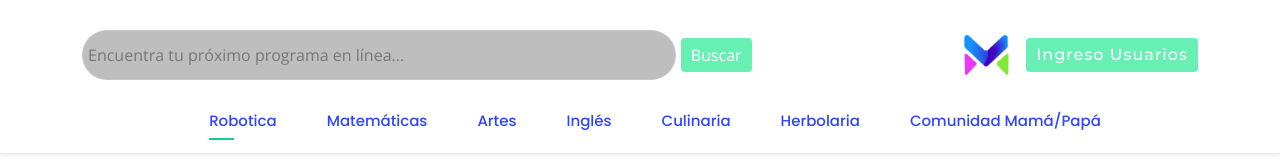
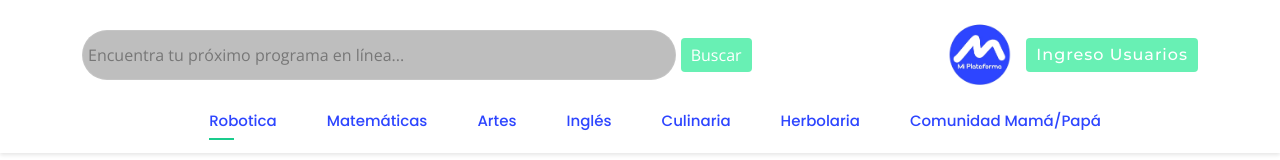
Before and after one commit to gcvanduardia/joinup-landing, a plain HTML site: page index.html in a window 1280 px wide. Shown: the top 160 px of the page. Drawn offline with nearby package versions, Linux system fonts and the light colour scheme; animation ran at ten frames a second.

Commit message:
cambio de logo

```diff
--- a/assets/css/style.css
+++ b/assets/css/style.css
@@ -218,7 +218,7 @@ h6 {
 #header .logo img {
   padding: 0;
   margin: 0;
-  max-height: 40px;
+  max-height: 70px;
 }
 
 #header .navbar {
--- a/index.html
+++ b/index.html
@@ -10,7 +10,7 @@
   <meta content="" name="keywords">
 
   <!-- Favicons -->
-  <link href="assets/img/joinup/logo2_1.png" rel="icon">
+  <link href="assets/img/joinup/logoPrincipal 2.png" rel="icon">
   <link href="assets/img/apple-touch-icon.png" rel="apple-touch-icon">
 
   <!-- Google Fonts -->
@@ -51,7 +51,7 @@
       <!-- Logo -->
       <div class="logo">
         <h1><a href="index.html">
-          <img src="assets/img/joinup/logo2_2.png" alt="logo2">
+          <img src="assets/img/joinup/logoPrincipal 1.png" alt="logo2">
         </a></h1>
       </div>
 
```
Also changed, not shown: assets/img/joinup/logoPrincipal 1.png (added), assets/img/joinup/logoPrincipal 2.png (added).
